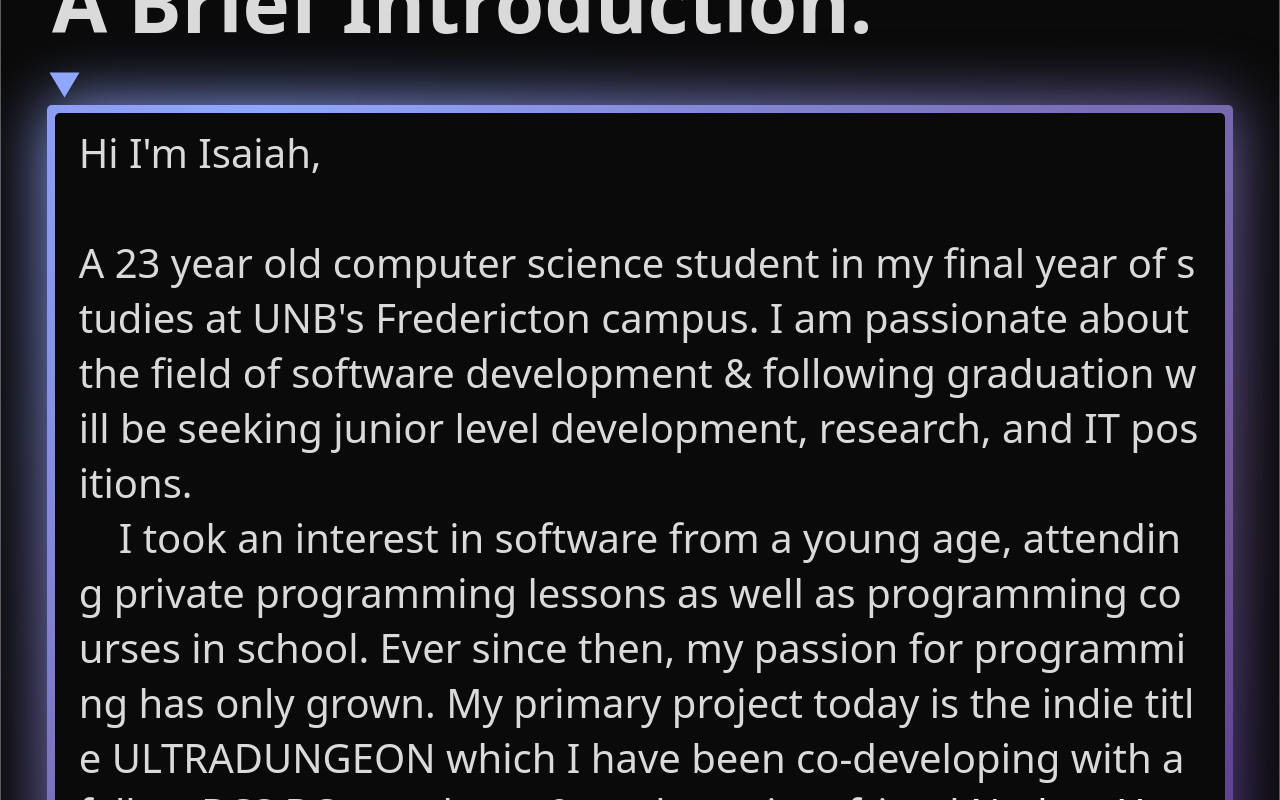
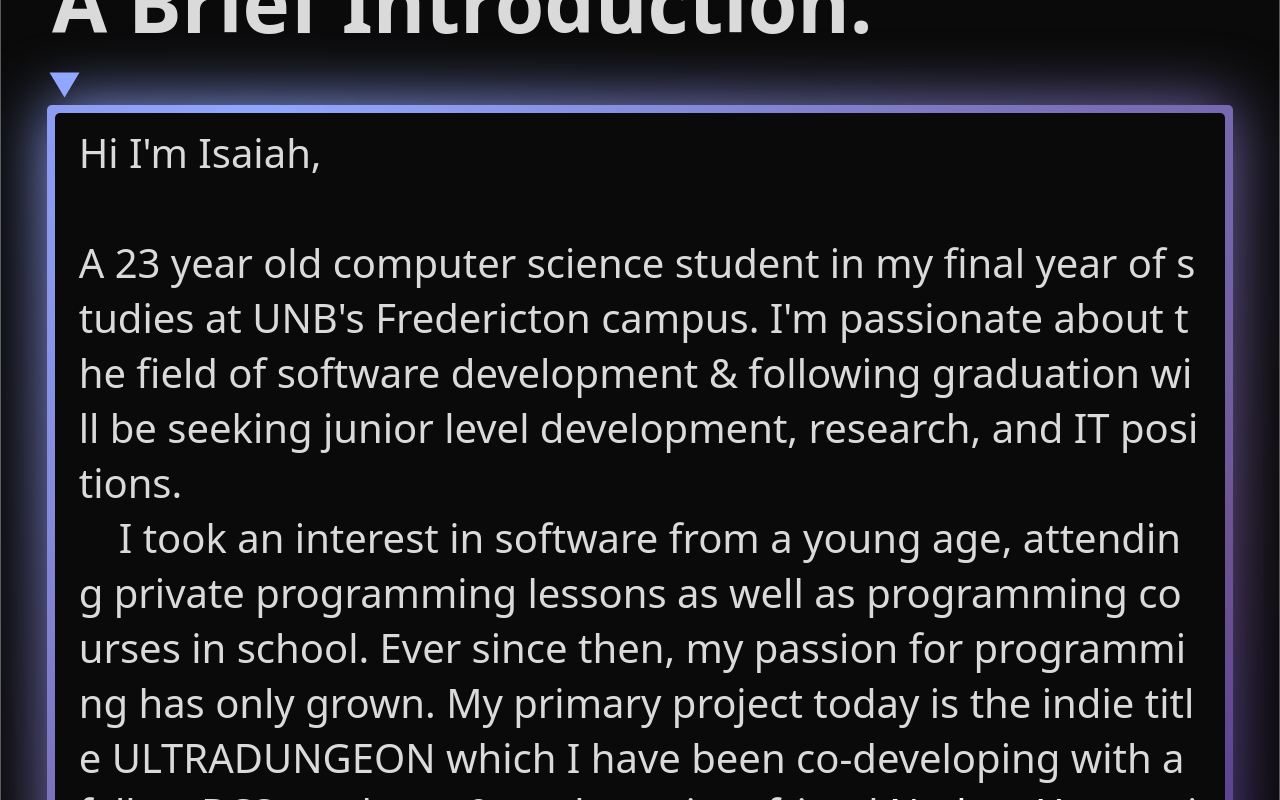
Before and after one commit to Isaiah-Dakin/Isaiah-Dakin.github.io, a React (Vite) app: page / in a window 1280 px wide. Shown: the part 2540-3340 px from the top of the page. Built offline with nearby package versions, Linux system fonts and the light colour scheme; a web font is replaced by a local one.

Commit message:
Visual cleanup.
+ fixed <a> tag font size mismatch
+ fixed grammatical errors

```diff
--- a/src/App.jsx
+++ b/src/App.jsx
@@ -69,7 +69,7 @@ function App()
                     field of software development.
                     <br/>
                     &emsp;In addition to technical experience, I have over 7 years of experience working with customers in
-                    'service' type positions at multiple different companies.
+                    service type positions at multiple different companies.
                     <br/>
                     &emsp;I have an excellent work ethic and hold pride in my work, both inside & outside of the workplace.
                 </p>
@@ -110,14 +110,14 @@ function App()
                   Hi I'm Isaiah,
                   <br/><br/>
                   A 23 year old computer science student in my final year of studies at UNB's Fredericton campus.
-                  I am passionate about the field of software development & following graduation will be seeking junior level
+                  I'm passionate about the field of software development & following graduation will be seeking junior level
                   development, research, and IT positions.
                   <br/>
                   &emsp;I took an interest in software from a young age, attending private programming lessons as well as
                   programming courses in school. Ever since then, my passion for programming has only grown. My primary project
-                  today is the indie title ULTRADUNGEON which I have been co-developing with a fellow BCS BCs graduate & my long-time
+                  today is the indie title ULTRADUNGEON which I have been co-developing with a fellow BCS graduate & my long-time
                   friend <a href='https://nathanyoung.ca'>Nathan Young</a> since early 2023. Please navigate to the projects tab
-                  to read more about ULTRADUNGEON!
+                  to read more about the project.
                   <br/>
                   &emsp;As a computer science student and hobbyist developer, I spend a lot of my time indoors. In addition to creating my own
                   video game, I consider myself an avid "gamer". However, my personal interests extend beyond electronics! I'm
--- a/src/style/index.css
+++ b/src/style/index.css
@@ -69,23 +69,18 @@ p
 
 a
 {
-  font-size: 1em;
   font-weight: 500;
   color: white;
   text-decoration: inherit;
 }
 a:hover
 {
+  color: #6e5494;
   font-weight: 700;
 }
 
 /* mobile device */
 @media (max-width: 850px) {
-  a
-  {
-    font-size: 0.75em;
-  }
-
   p
   {
     font-size: 1.8em;
```
